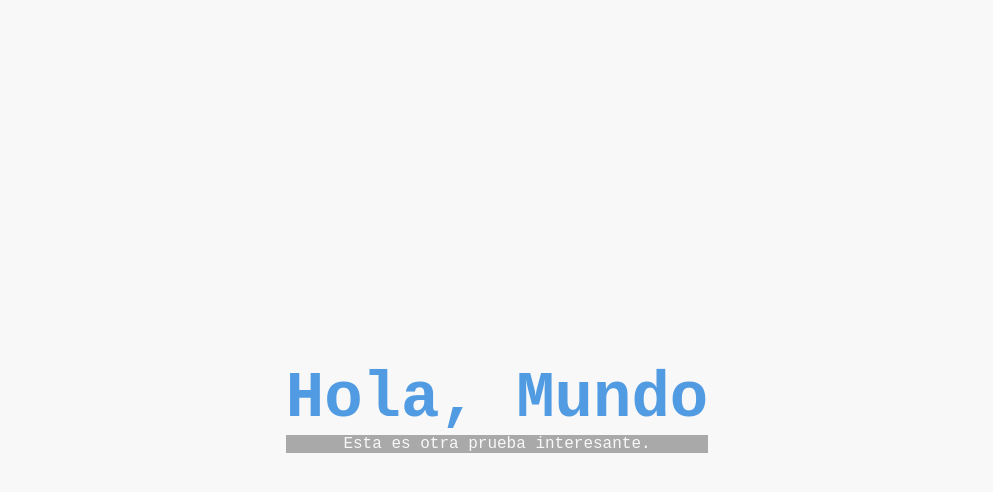
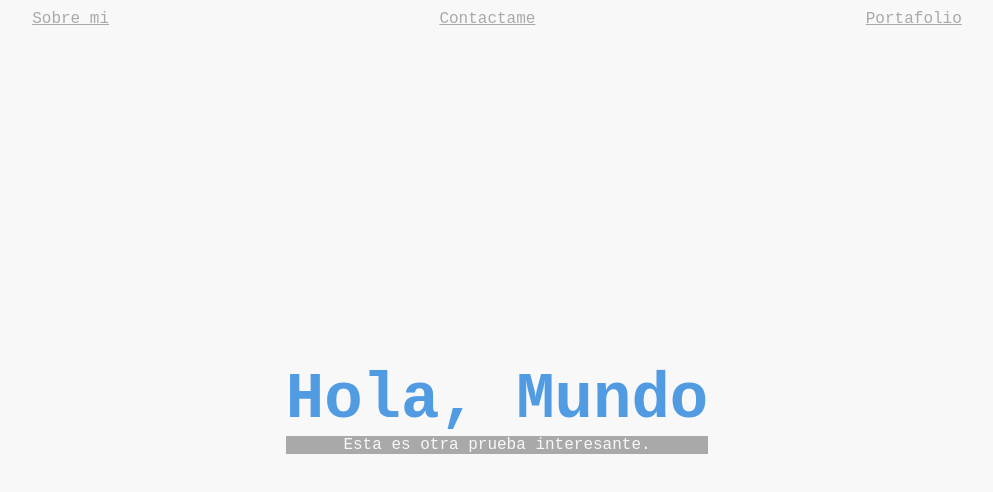
Before and after one commit to karlosremolina/curso-de-terminal-de-platzi, a plain HTML site: page index.html in a window 1280 px wide. Shown: the whole page, without its empty margins (143-1136 px from the left). Drawn offline with Linux system fonts and the light colour scheme.

Commit message:
Agregando estructura inicial de la cabecera

```diff
--- a/index.html
+++ b/index.html
@@ -11,6 +11,11 @@
 </head>
 <body>
     <div class="container">
+        <header>
+            <a href="#">Sobre mi</a>
+            <a href="#">Contactame</a>
+            <a href="#">Portafolio</a>
+        </header>
         <main class="main">
             <h1 class="main__title">Hola, Mundo</h1>
             <p class="main__subtitle">Esta es otra prueba interesante.</p>
--- a/style.css
+++ b/style.css
@@ -1,3 +1,16 @@
+*
+{
+    box-sizing: border-box;
+}
+html, body
+{
+    margin: 0;
+    padding: 0;
+}
+a
+{
+    color: #aaa9a9;
+}
 body
 {
     background:#f8f8f8;
@@ -7,12 +20,30 @@ body
 {
     display: flex;
     height: 100vh;
-    justify-content: center;
     align-items: center;
+    flex-direction: column;
+    padding: 10px;
 }
+/**********
+* Header
+***********/
+header
+{
+    display: flex;
+    justify-content: space-around;
+    width: 100%;
+}
+
+/**********
+* Main
+***********/
 main
 {
     text-align: center;
+    height: 100%;
+    display: flex;
+    flex-direction: column;
+    justify-content: center;
 }
 .main__title
 {
```
